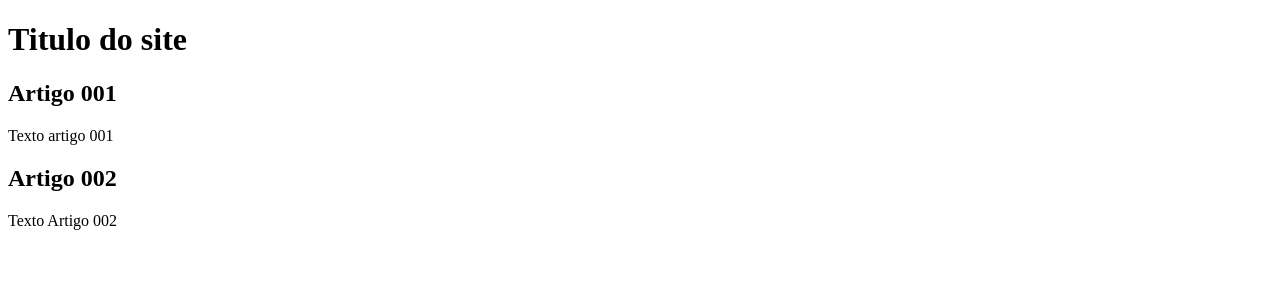
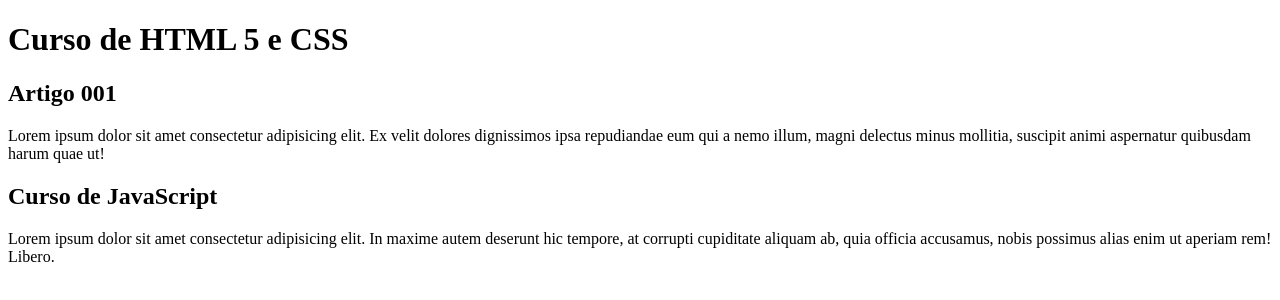
Before and after one commit to Daniel77158/projeto-site, a plain HTML site: page index.html in a window 1280 px wide. Drawn offline with Linux system fonts and the light colour scheme.

Commit message:
Comecei a escrever o conteudo

```diff
--- a/index.html
+++ b/index.html
@@ -1,23 +1,30 @@
 <!DOCTYPE html>
 <html lang="pt-br">
+
 <head>
     <meta charset="UTF-8">
     <meta name="viewport" content="width=device-width, initial-scale=1.0">
     <title>Titulo do site</title>
 </head>
+
 <body>
     <main>
         <header>
-            <h1>Titulo do site</h1>
+            <h1>Curso de HTML 5 e CSS</h1>
         </header>
         <article>
             <h2>Artigo 001</h2>
-            <p>Texto artigo 001</p>
+            <p>Lorem ipsum dolor sit amet consectetur adipisicing elit. Ex velit dolores dignissimos ipsa repudiandae
+                eum qui a nemo illum, magni delectus minus mollitia, suscipit animi aspernatur quibusdam harum quae ut!
+            </p>
         </article>
         <article>
-            <h2>Artigo 002 </h2>
-            <p>Texto Artigo 002</p>
+            <h2>Curso de JavaScript </h2>
+            <p>Lorem ipsum dolor sit amet consectetur adipisicing elit. In maxime autem deserunt hic tempore, at
+                corrupti cupiditate aliquam ab, quia officia accusamus, nobis possimus alias enim ut aperiam rem!
+                Libero.</p>
         </article>
     </main>
 </body>
+
 </html>
```
